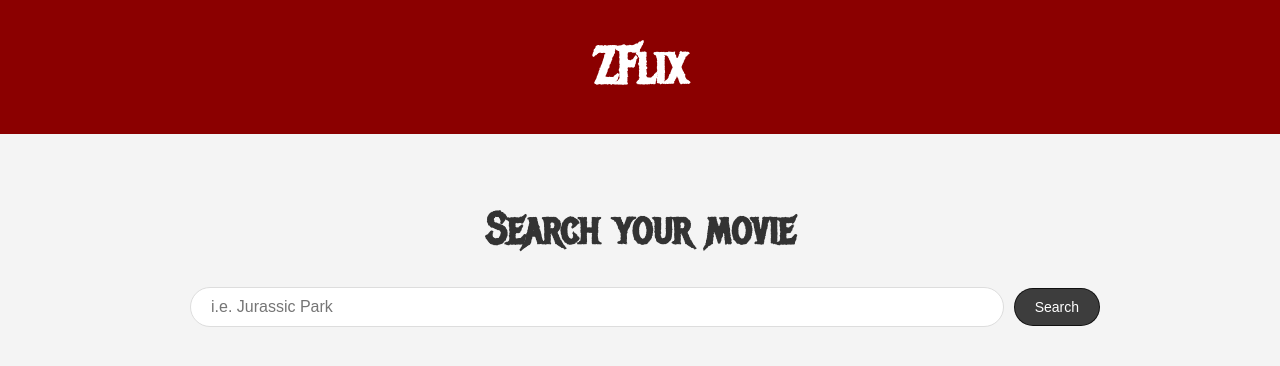
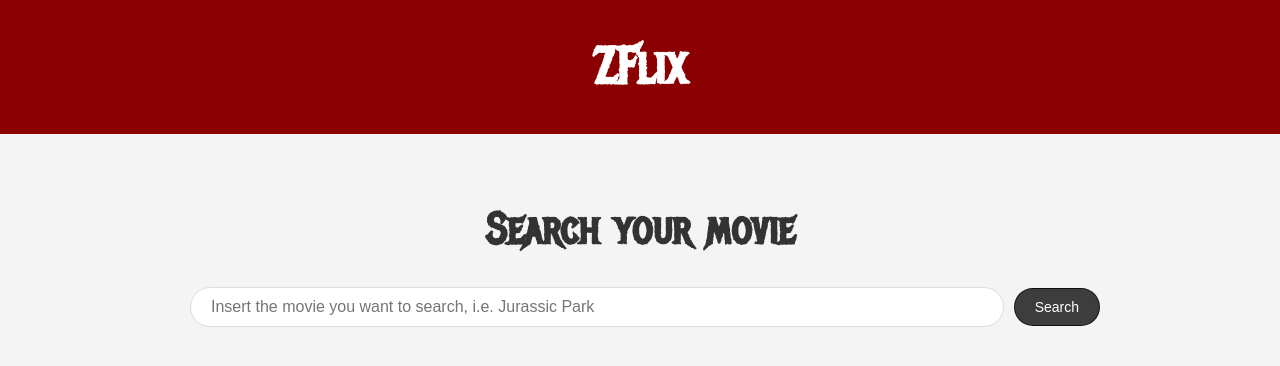
Before and after one commit to cgobbet/react-movie-app, a React (Create React App) app: page / in a window 1280 px wide. Shown: the top 366 px of the page. Built offline with nearby package versions, Linux system fonts and the light colour scheme.

Commit message:
Changes to the call to action

```diff
--- a/src/SearchMovies.js
+++ b/src/SearchMovies.js
@@ -27,7 +27,7 @@ export default function SearchMovies() {
       <form className="form" onSubmit={searchMovies}><br />
         {/* <label className="label" htmlFor="query">Movie Name</label> */}
         <input className="input" type="text" name="query"
-          placeholder="i.e. Jurassic Park"
+          placeholder="Insert the movie you want to search, i.e. Jurassic Park"
           value={query} onChange={(e) => setQuery(e.target.value)}
         />
         <button className="button" type="submit">Search</button>
```
